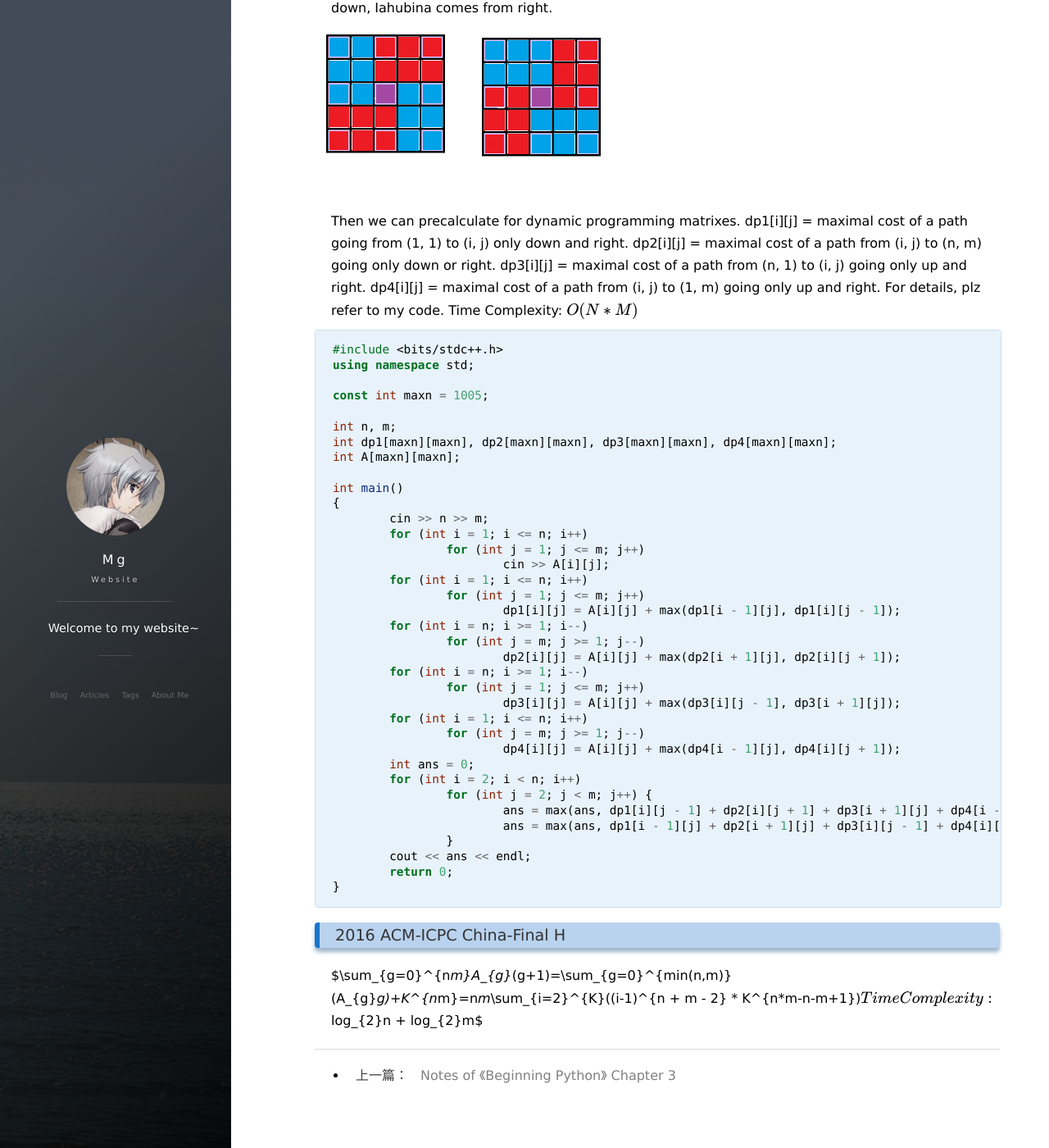
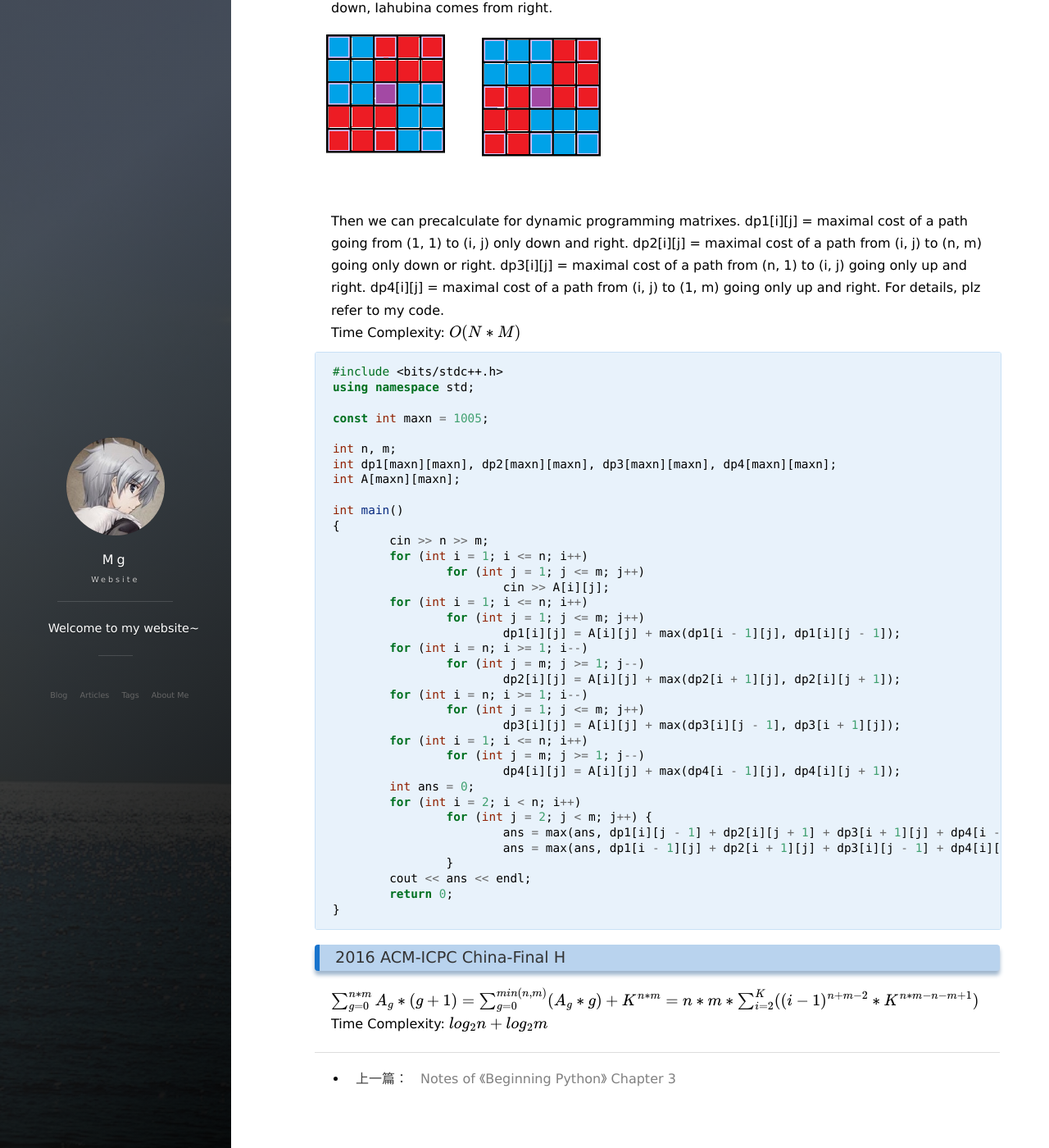
Before and after one commit to XJTUmg/XJTUmg.github.io, a Jekyll site: the page built from _posts/2017-01-05-XGDFZ16.12.md, in a window 1280 px wide and 1400 px high, scrolled down 1835 px. Shown: the whole window at 82% size. Built offline with Jekyll 4.4.1, drawn with Linux system fonts in a browser that asks for light colours; nearby versions of some CDN libraries; formulas are drawn with MathJax 3; comment, search, counter and statistics services are not loaded.

```diff
--- a/_posts/2017-01-05-XGDFZ16.12.md
+++ b/_posts/2017-01-05-XGDFZ16.12.md
@@ -106,5 +106,7 @@ int main()
 {% endhighlight %}
 
 ### 2016 ACM-ICPC China-Final H
-$\sum_{g=0}^{n*m}A_{g}*(g+1)=\sum_{g=0}^{min(n,m)}(A_{g}*g)+K^{n*m}=n*m*\sum_{i=2}^{K}((i-1)^{n + m - 2} * K^{n*m-n-m+1})$
+$$
+\sum_{g=0}^{n*m}A_{g}*(g+1)=\sum_{g=0}^{min(n,m)}(A_{g}*g)+K^{n*m}=n*m*\sum_{i=2}^{K}((i-1)^{n + m - 2} * K^{n*m-n-m+1})
+$$
 Time Complexity: $log_{2}n + log_{2}m$
```
